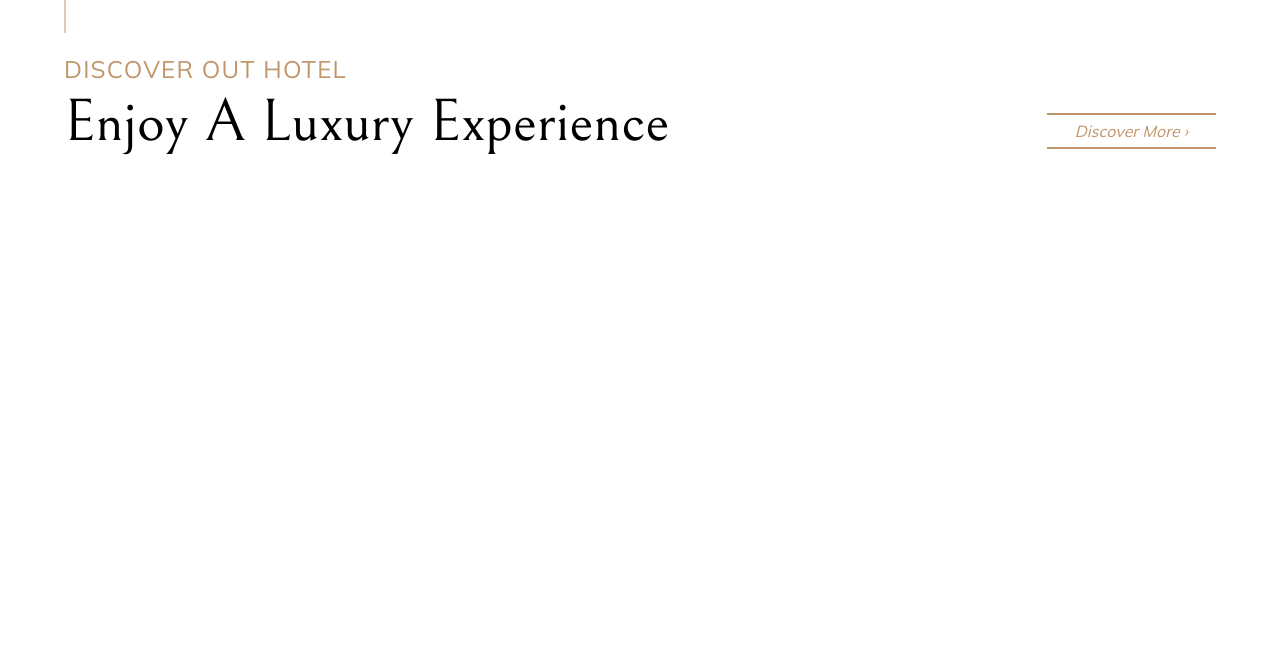
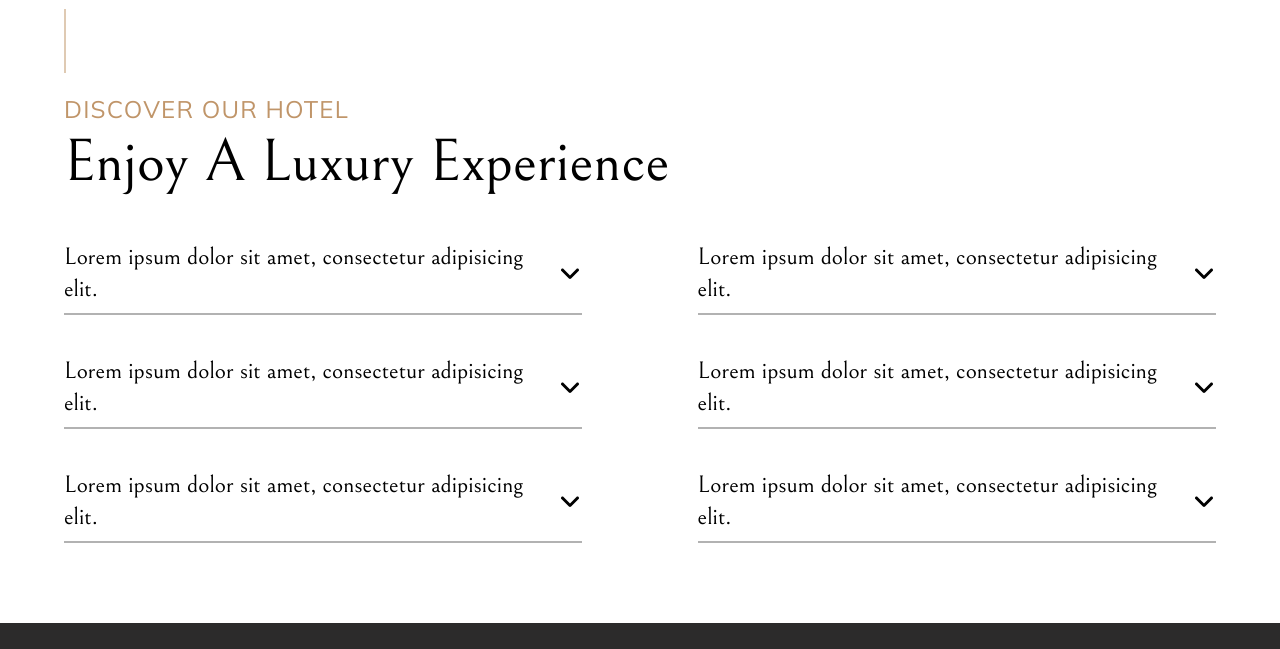
Before and after one commit to pravesh-dev/Montefarella, a React (Vite) app: page /about in a window 1280 px wide. Shown: the part 1711-2360 px from the top of the page. Built offline with nearby package versions, Linux system fonts and the light colour scheme.

Commit message:
faq completed

```diff
--- a/src/Components/About/Faq.jsx
+++ b/src/Components/About/Faq.jsx
@@ -1,14 +1,13 @@
 import React from 'react'
+import FaqData from './FaqData'
 
 function Faq() {
   return (
-    <div className='w-full h-screen flex flex-col px-2 md:px-16'>
+    <div className='w-full min-h-[70vh] flex flex-col justify-center py-10 md:pb-20 px-2 md:px-16'>
       <span className="w-[2px] inline-block h-16 bg-primary/50 mb-4 md:mb-5"></span>
-      <h2 className='font-poppins text-primary text-lg tracking-wider uppercase md:text-xl lg:text-2xl'>Discover Out Hotel</h2>
-      <div className='flex flex-col items-start justify-between md:flex-row'>
+      <h2 className='font-poppins text-primary text-lg tracking-wider uppercase md:text-xl lg:text-2xl'>Discover Our Hotel</h2>
       <h1 className='font-bellefair text-3xl my-2 md:text-5xl lg:text-6xl'>Enjoy A Luxury Experience</h1>
-      <button className='font-poppins italic text-primary border-t-2 border-b-2 border-primary text-sm py-1 px-7 my-3 lg:my-7 lg:text-base'>Discover More ›</button>
-      </div>
+      <FaqData />
     </div>
   )
 }
--- a/src/Components/About/FaqData.jsx
+++ b/src/Components/About/FaqData.jsx
@@ -1,6 +1,10 @@
-import React from 'react'
+import React, { useState } from 'react'
+import { FaAngleDown, FaAngleUp } from "react-icons/fa6";
+
 
 function FaqData() {
+    const [activeIndex, setActiveIndex] = useState(null);
+
     const data = [
         {
             ques: `Lorem ipsum dolor sit amet, consectetur adipisicing elit.`,
@@ -28,11 +32,11 @@ function FaqData() {
         }
     ]
   return (
-    <div className='flex flex-wrap'>
+    <div className='flex flex-wrap justify-between items-start'>
       {data.map((item, index) => (
-        <div key={index}>
-          <h1>{item.ques}</h1>
-          <p>{item.ans}</p>
+        <div key={index} className='w-full mt-7 md:mt-10 md:w-[45%] border-b-2 border-black/30 pb-2'>
+          <h1 className='font-bellefair text-base flex items-center justify-between md:text-xl lg:text-2xl' onClick={() => setActiveIndex(index === activeIndex ? null : index)}>{item.ques} <span>{index === activeIndex ? <FaAngleUp /> : <FaAngleDown />}</span></h1>
+          <p className={`font-poppins text-xs ${index === activeIndex ? 'h-auto' : 'h-0'} overflow-hidden text-black/70 md:text-sm lg:text-base duration-500`}>{item.ans}</p>
         </div>
       ))}
     </div>
```
